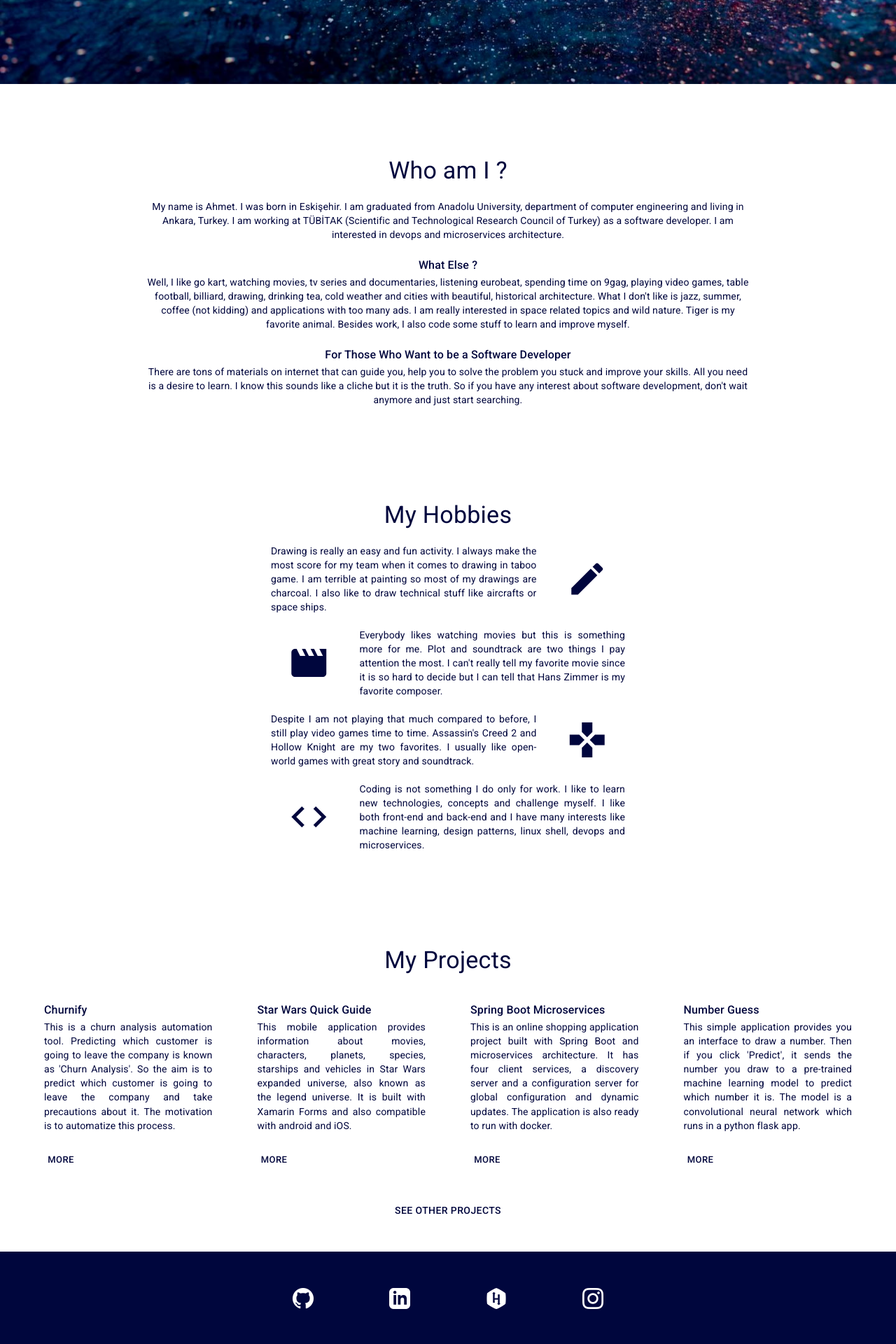
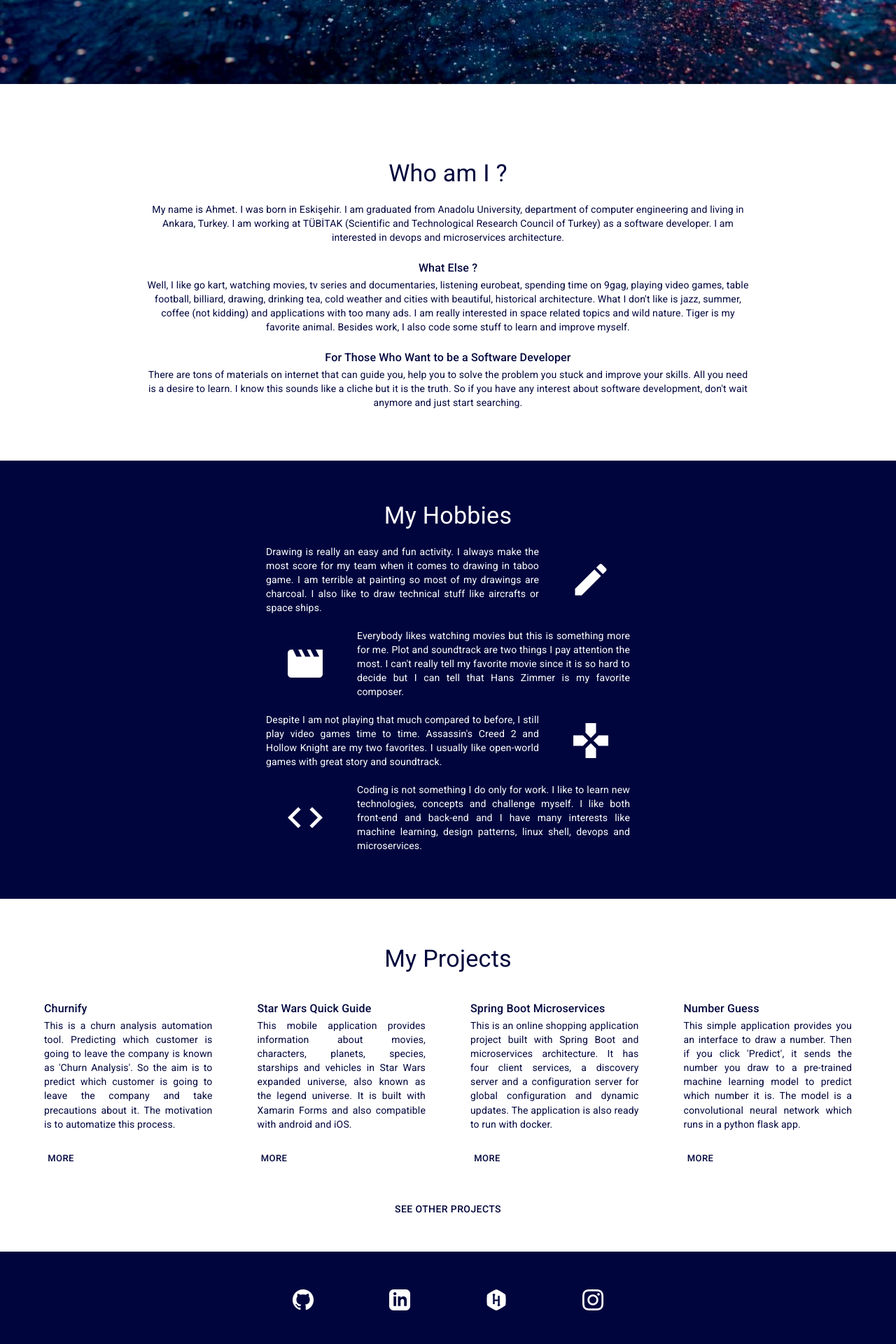
Before and after one commit to ahmsay/ahmsay.github.io, a React (Create React App) app: page / in a window 1280 px wide. Shown: the part 680-2600 px from the top of the page at 70% size. Built offline with nearby package versions, Linux system fonts and the light colour scheme.

Commit message:
spacing is made with jss instead of brrr

```diff
--- a/src/App.jsx
+++ b/src/App.jsx
@@ -24,9 +24,30 @@ const theme = createMuiTheme({
     backgroundColor: '#0000',
     color: secondary
   },
+  hobbiesCard: {
+    borderWidth: 0,
+    backgroundColor: primary,
+    color: secondary
+  },
+  about: {
+    paddingTop: '84px',
+    paddingBottom: '42px'
+  },
+  projects: {
+    paddingTop: '42px',
+    paddingBottom: '42px'
+  },
+  hobbies: {
+    backgroundColor: primary,
+    color: secondary,
+    paddingTop: '42px',
+    paddingBottom: '42px'
+  },
   footer: {
     backgroundColor: primary,
-    color: secondary
+    color: secondary,
+    paddingTop: '42px',
+    paddingBottom: '42px'
   },
   iconButton: {
     color: secondary
--- a/src/components/Footer.jsx
+++ b/src/components/Footer.jsx
@@ -23,13 +23,11 @@ const Footer = ({ footerContent }) => {
   })
   return (
     <div className={ classes.footer }>
-      <br/><br/>
       <Container maxWidth="sm">
         <Grid container justify="center">
           { icons }
         </Grid>
       </Container>
-      <br/><br/>
     </div>
   )
 }
--- a/src/components/Home.jsx
+++ b/src/components/Home.jsx
@@ -7,13 +7,9 @@ import Projects from './sections/Projects'
 const Home = ({ sections }) => {
   return (
     <div>
-      <br/><br/><br/><br/>
       <About aboutContent={ sections.about }/>
-      <br/><br/><br/><br/>
       <Hobbies hobbiesContent={ sections.hobbies }/>
-      <br/><br/><br/><br/>
       <Projects projectsContent={ sections.projects }/>
-      <br/><br/>
     </div>
   )
 }
--- a/src/components/sections/About.jsx
+++ b/src/components/sections/About.jsx
@@ -3,14 +3,15 @@ import { makeStyles } from '@material-ui/core/styles'
 import { Card, CardContent, Typography, Box, Container } from '@material-ui/core'
 
 const useStyles = makeStyles((theme) => ({
-  mainCard: theme.mainCard
+  mainCard: theme.mainCard,
+  about: theme.about
 }))
 
 const About = ({ aboutContent }) => {
   const classes = useStyles()
   const { mainTitle, mainContent, whatElse, developerMessage } = aboutContent
   return (
-    <Container maxWidth="md">
+    <Container maxWidth="md" className={ classes.about }>
       <Card className={ classes.mainCard } variant="outlined" align="center">
         <CardContent>
           <Typography variant="h4">{ mainTitle }</Typography>
--- a/src/components/sections/Hobbies.jsx
+++ b/src/components/sections/Hobbies.jsx
@@ -3,7 +3,9 @@ import { makeStyles } from '@material-ui/core/styles'
 import { Card, CardContent, Typography, Grid, Icon, Container } from '@material-ui/core'
 
 const useStyles = makeStyles((theme) => ({
-  mainCard: theme.mainCard
+  mainCard: theme.mainCard,
+  hobbies: theme.hobbies,
+  hobbiesCard: theme.hobbiesCard
 }))
 
 const Hobbies = ({ hobbiesContent }) => {
@@ -45,8 +47,9 @@ const Hobbies = ({ hobbiesContent }) => {
     )
   })
   return (
+    <div className={ classes.hobbies }>
       <Container maxWidth="sm">
-      <Card className={ classes.mainCard } variant="outlined" align="justify">
+        <Card className={ classes.hobbiesCard } variant="outlined" align="justify">
           <CardContent>
             <Typography variant="h4" align="center">{ mainTitle }</Typography>
             <br/>
@@ -54,6 +57,7 @@ const Hobbies = ({ hobbiesContent }) => {
           </CardContent>
         </Card>
       </Container>
+    </div>
   )
 }
 
--- a/src/components/sections/Projects.jsx
+++ b/src/components/sections/Projects.jsx
@@ -5,7 +5,8 @@ import { CardActions, Button, Card, CardContent, Typography, Grid, Container, Bo
 const useStyles = makeStyles((theme) => ({
   mainCard: theme.mainCard,
   projectCard: theme.projectCard,
-  button: theme.button
+  button: theme.button,
+  projects: theme.projects
 }))
 
 const Projects = ({ projectsContent }) => {
@@ -31,7 +32,7 @@ const Projects = ({ projectsContent }) => {
     )
   })
   return (
-    <Container fixed>
+    <Container fixed className={ classes.projects }>
       <Card className={ classes.mainCard } variant="outlined">
         <CardContent>
           <Typography variant="h4" align="center">
```
Lines whose indentation alone changed are shown as unchanged.
